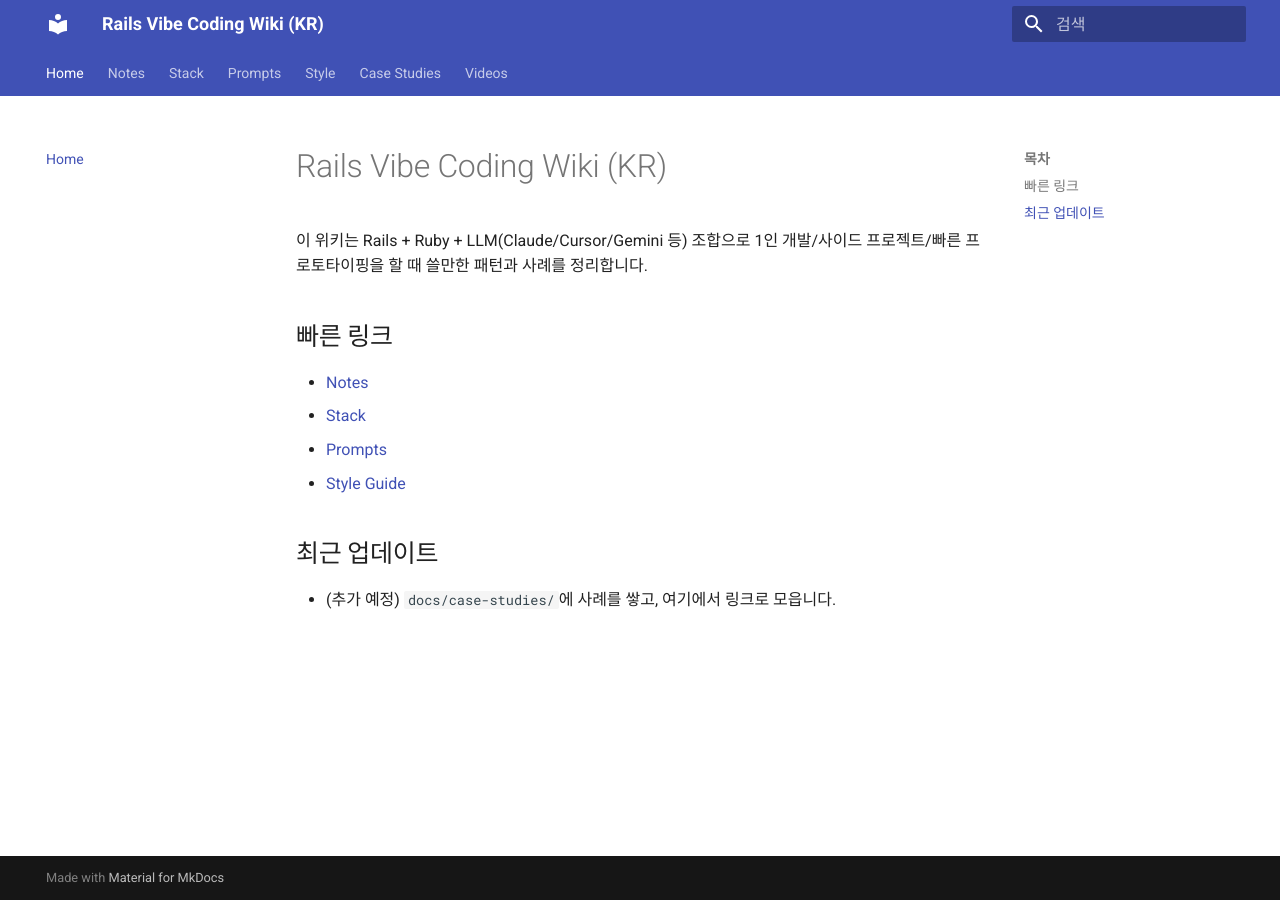
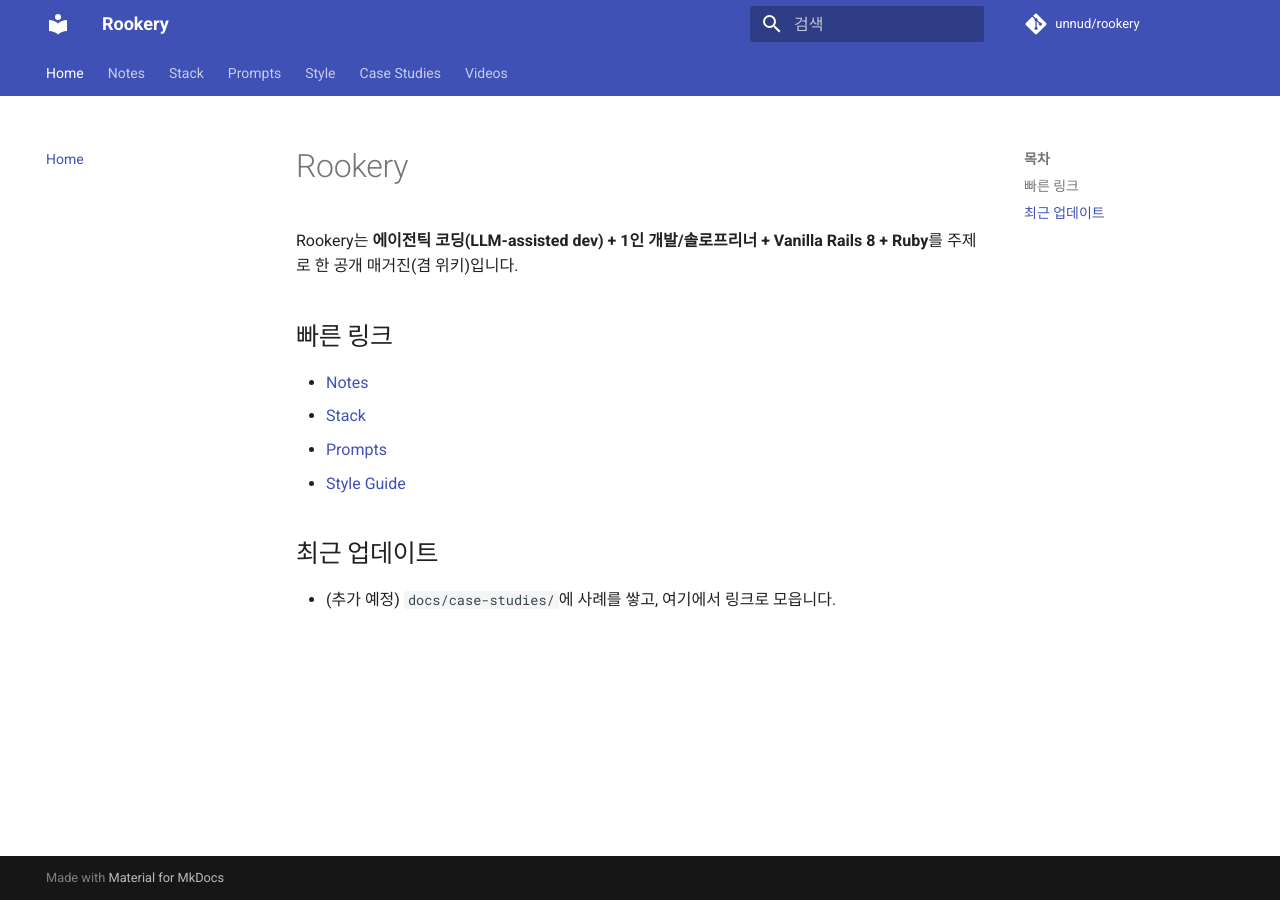
Before and after one commit to unnud/rookery, an MkDocs documentation site: the page built from docs/index.md, in a window 1280 px wide. Built offline with MkDocs 1.6.1 and Material for MkDocs 9.7.7, drawn with Linux system fonts in a browser that asks for light colours; comment, search, counter and statistics services are not loaded.

Commit message:
Rename branding to Rookery

```diff
--- a/docs/index.md
+++ b/docs/index.md
@@ -1,6 +1,7 @@
-# Rails Vibe Coding Wiki (KR)
+# Rookery
 
-이 위키는 Rails + Ruby + LLM(Claude/Cursor/Gemini 등) 조합으로 1인 개발/사이드 프로젝트/빠른 프로토타이핑을 할 때 쓸만한 패턴과 사례를 정리합니다.
+Rookery는 **에이전틱 코딩(LLM-assisted dev) + 1인 개발/솔로프리너 + Vanilla Rails 8 + Ruby**를
+주제로 한 공개 매거진(겸 위키)입니다.
 
 ## 빠른 링크
 
--- a/mkdocs.yml
+++ b/mkdocs.yml
@@ -1,6 +1,7 @@
-site_name: Rails Vibe Coding Wiki (KR)
-site_description: Rails + Ruby + vibe coding knowledge base for the Korean context
-repo_name: rails-vibe-wiki
+site_name: Rookery
+site_description: Agentic coding + solo dev/solopreneur + Vanilla Rails 8 + Ruby (KR)
+repo_name: unnud/rookery
+repo_url: https://github.com/unnud/rookery
 
 theme:
   name: material
```
Also changed, not shown: AGENTS.md (+2 -1 lines), README.md (+3 -2 lines).
